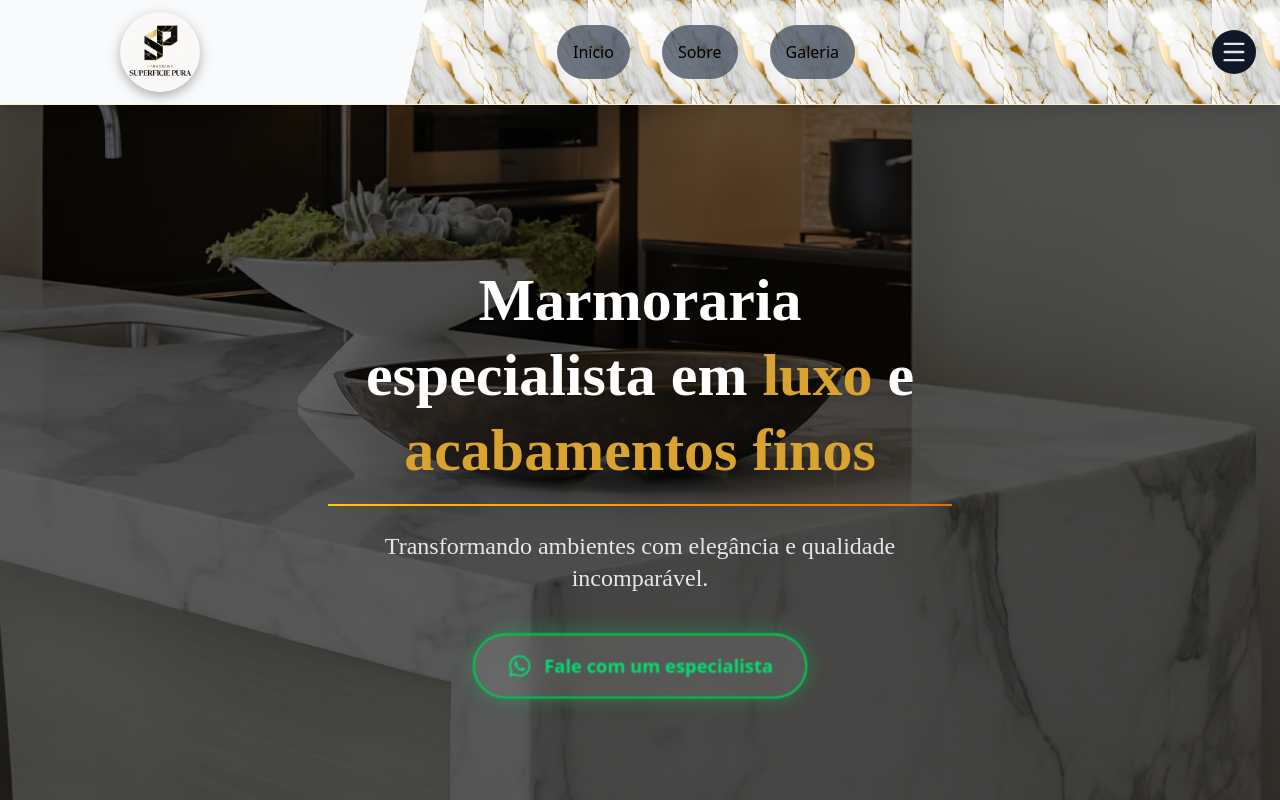
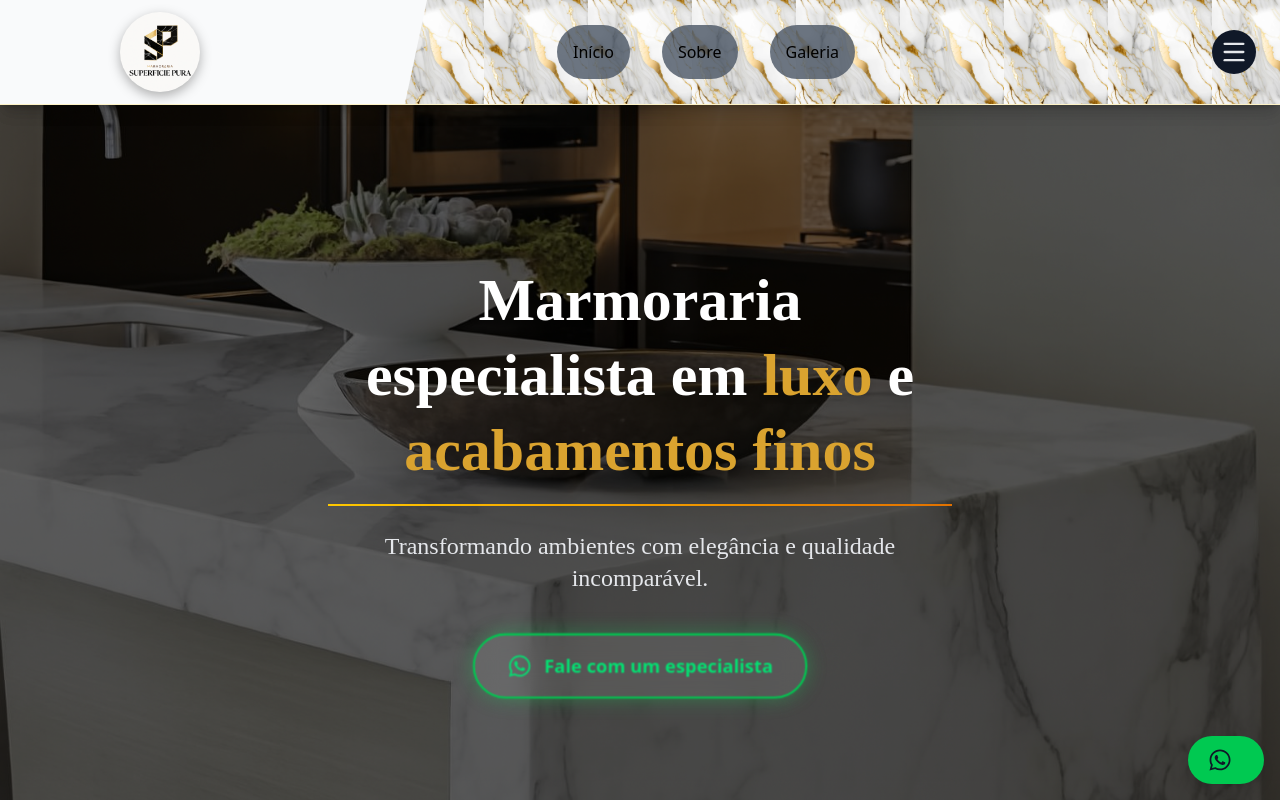
Before and after one commit to FernandoGvDev/superficepura, a React (Vite) app: page / in a window 1280 px wide. Shown: the top 800 px of the page. Built offline with nearby package versions, Linux system fonts and the light colour scheme.

Commit message:
adiciona botão whats

```diff
--- a/src/App.tsx
+++ b/src/App.tsx
@@ -9,6 +9,7 @@ import Footer from "./components/Footer";
 import Home from "./pages/Home/index";
 import Sobre from "./pages/Sobre/Index";
 import Galeria from "./pages/Galeria/index"
+import Sticywhatsapp from "./components/Sticywhatsapp";
 
 import Logo from "/public/img/logo.png"; // substitua pelo caminho da sua logo
 
@@ -56,6 +57,7 @@ function App() {
             <Route path="/Galeria" element={<Galeria />} />
           </Routes>
           <Footer />
+          <Sticywhatsapp />
         </BrowserRouter>
       )}
     </>
--- /dev/null
+++ b/src/components/Sticywhatsapp.tsx
@@ -0,0 +1,54 @@
+import { useState, useEffect } from "react";
+import { FaWhatsapp } from "react-icons/fa";
+import { dados } from "../assets/dados";
+
+const whatsappNumber = dados.telefones[0].numero.replace(/\D/g, "");
+const WHATSAPP_LINK = `https://wa.me/55${whatsappNumber}?text=Olá!%20Gostaria%20de%20solicitar%20um%20orçamento%20com%20a%20${dados.nomeEmpresa}`;
+
+export default function StickyWhatsApp() {
+  const [shrink, setShrink] = useState(false);
+
+  useEffect(() => {
+    const handleScroll = () => {
+      const scrollPosition = window.scrollY + window.innerHeight;
+      const pageHeight = document.body.offsetHeight;
+
+      // Chegou no final da página
+      if (scrollPosition >= pageHeight - 20) {
+        setShrink(true);
+      } else {
+        setShrink(false);
+      }
+    };
+
+    window.addEventListener("scroll", handleScroll);
+    return () => window.removeEventListener("scroll", handleScroll);
+  }, []);
+
+  return (
+    <div className="fixed bottom-4 right-4 z-50 flex justify-center items-center">
+      <a
+        href={WHATSAPP_LINK}
+        target="_blank"
+        rel="noreferrer"
+        aria-label="Solicitar orçamento via WhatsApp"
+        className={`
+          flex items-center gap-2 bg-green-500 text-gray-900 font-semibold
+          px-5 py-3 rounded-full shadow-lg
+          hover:bg-green-400 active:scale-95 transition-all duration-300 overflow-hidden
+          ${shrink ? "px-3 py-3" : "px-5 py-3"}
+        `}
+      >
+        <FaWhatsapp className="text-2xl transition-all duration-300" />
+        <span
+          className={`
+            transition-all duration-300
+            ${shrink ? "w-1 opacity-0 overflow-hidden h-0" : "w-auto opacity-100"}
+          `}
+        >
+          Solicitar orçamento
+        </span>
+      </a>
+    </div>
+  );
+}
--- a/src/index.css
+++ b/src/index.css
@@ -6,12 +6,15 @@
 
 @import url('https://fonts.googleapis.com/css2?family=Playfair+Display:ital,wght@0,400..900;1,400..900&display=swap');
 
-h1, h2, h3 {
+h1,
+h2,
+h3 {
   font-family: "Playfair Display", serif;
   font-optical-sizing: auto;
   font-weight: 700;
   font-style: normal;
 }
+
 p {
   font-family: "Playfair Display", serif;
   font-optical-sizing: auto;
--- a/src/pages/Galeria/index.tsx
+++ b/src/pages/Galeria/index.tsx
@@ -1,4 +1,7 @@
 import React from 'react';
+import Header from '../../components/Header';
+import Footer from '../../components/Footer';
+
 import Hero from './Hero';
 import Projetos from './Projetos'
 import CTA from './CTA'
@@ -6,9 +9,11 @@ import CTA from './CTA'
 const Galeria: React.FC = () => {
   return (
     <section className='bg-gray-950'>
+      <Header />
     <Hero />
     <Projetos />
     <CTA />
+    <Footer />
     </section>
   );
 }
--- a/src/pages/Home/index.tsx
+++ b/src/pages/Home/index.tsx
@@ -1,4 +1,6 @@
 import React from 'react';
+import Header from '../../components/Header';
+import Footer from '../../components/Footer';
 import Hero from './Hero';
 import FeatureCards from './FeatureCards';
 import DiagonalSection from './DiagonalSection';
@@ -9,12 +11,14 @@ import TrustCards from './TrustCards';
 const Home: React.FC = () => {
   return (
     <section className='bg-gray-950'>
+      <Header />
     <Hero />
     <FeatureCards />
     <DiagonalSection />
     <ImageCarousel />
     <AboutSection />
     <TrustCards />
+    <Footer />
     </section>
   );
 }
--- a/src/pages/Sobre/Index.tsx
+++ b/src/pages/Sobre/Index.tsx
@@ -1,3 +1,6 @@
+import Header from "../../components/Header";
+import Footer from "../../components/Footer";
+
 import SobreHeader from "./SobreHeader";
 import HistoriaEmpresa from "./HistoriaEmpresa"
 import MissaoVisaoValores from "./MissaoVisaoValores";
@@ -8,12 +11,14 @@ import ChamadaParaAcao from "./ChamadaParaAcao"
 export default function Sobre() {
   return (
     <section>
+      <Header />
       <SobreHeader />
       <HistoriaEmpresa />
       <MissaoVisaoValores />
       <ExperienciaDiferenciais />
       <MateriaisServicos/>
       <ChamadaParaAcao />
+      <Footer />
     </section>
   );
 }
```
